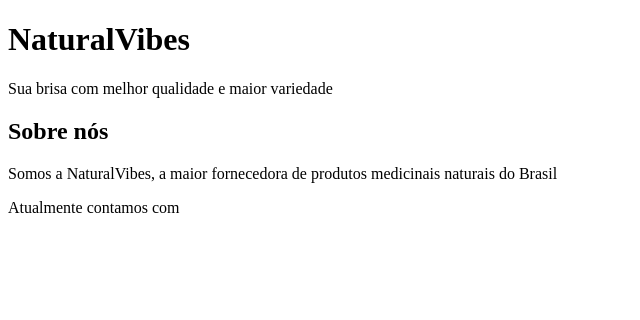
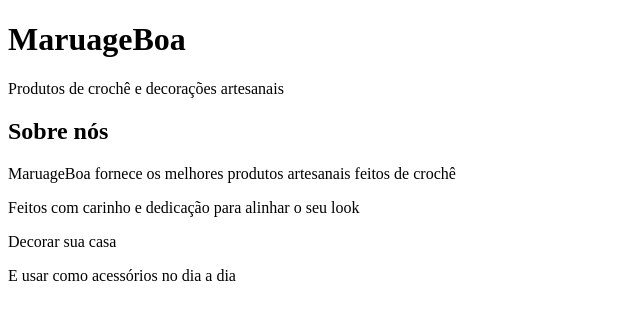
Before and after one commit to Extras020/treinando-Front-End, a plain HTML site: page inicio-front-end/js/index.html in a window 1280 px wide. Shown: the whole page, without its empty margins (0-640 px from the left). Drawn offline with Linux system fonts and the light colour scheme.

Commit message:
ideia melhor

```diff
--- a/inicio-front-end/js/index.html
+++ b/inicio-front-end/js/index.html
@@ -7,14 +7,16 @@
 </head>
 <body>
     <header>
-        <h1 class="titulo">NaturalVibes</h1>
-        <p>Sua brisa com melhor qualidade e maior variedade</p>
+        <h1 class="titulo">MaruageBoa</h1>
+        <p>Produtos de crochê e decorações artesanais</p>
     </header>
     <main>
         <section>
             <h1 class="titulo">Sobre nós</h1>
-            <p>Somos a NaturalVibes, a maior fornecedora de produtos medicinais naturais do Brasil</p>
-            <p>Atualmente contamos com</p>
+            <p>MaruageBoa fornece os melhores produtos artesanais feitos de crochê</p>
+            <p>Feitos com carinho e dedicação para alinhar o seu look</p>
+            <p>Decorar sua casa</p>
+            <p>E usar como acessórios no dia a dia</p>
         </section>
     </main>
 
```
